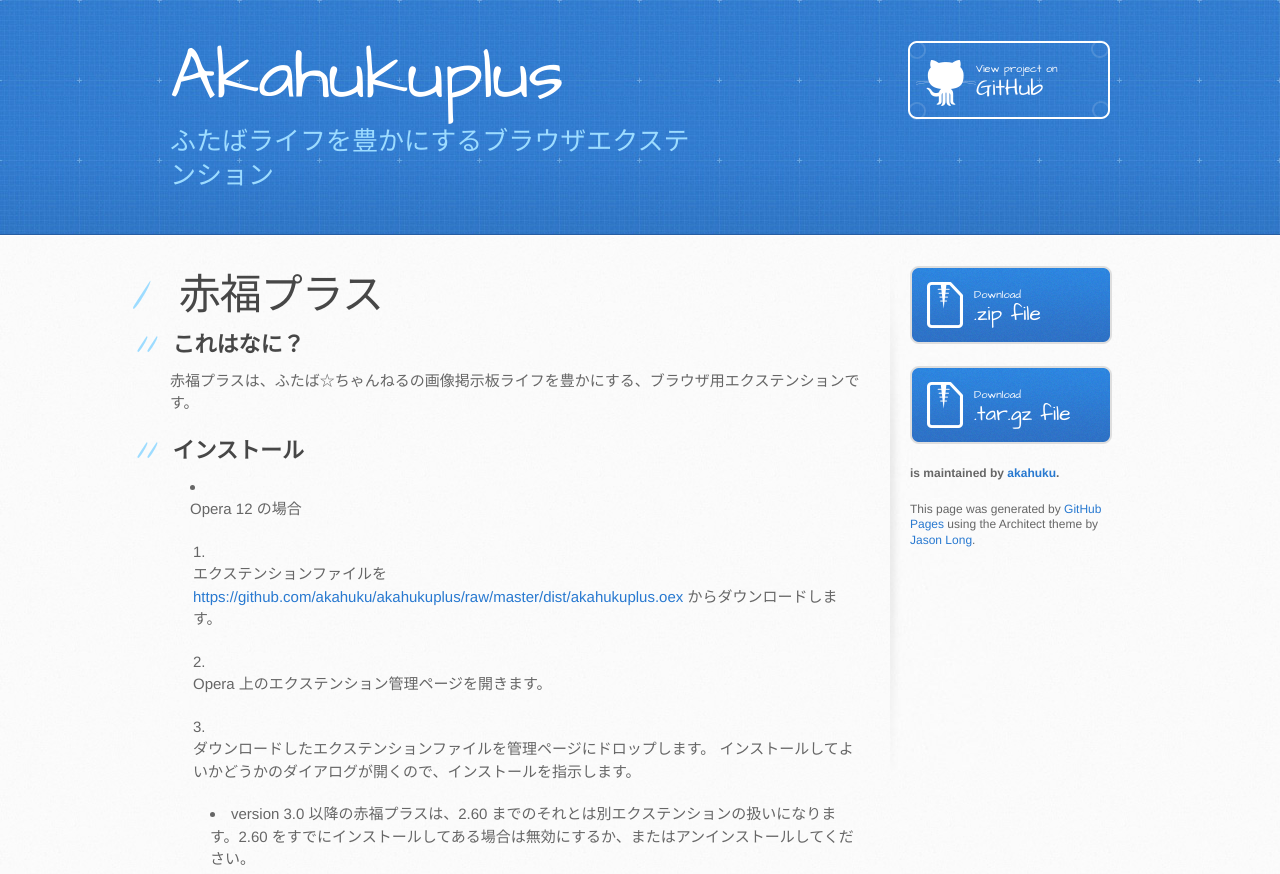
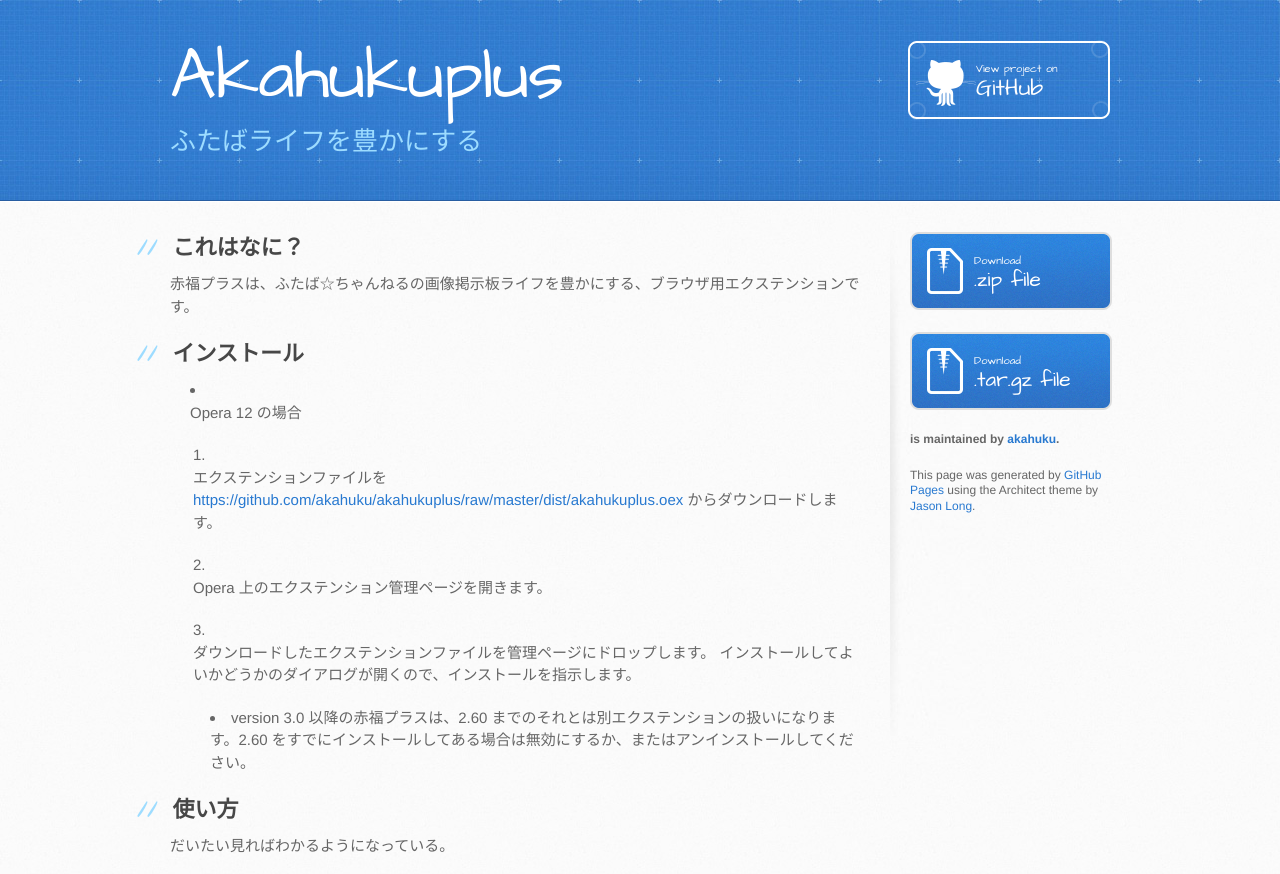
Before and after one commit to akahuku/akahukuplus, a plain HTML site: page index.html in a window 1280 px wide. Shown: the top 874 px of the page. Drawn offline with Linux system fonts and the light colour scheme.

Commit message:
minor fix index.html

```diff
--- a/index.html
+++ b/index.html
@@ -20,7 +20,7 @@
     <header>
       <div class="inner">
         <h1>Akahukuplus</h1>
-        <h2>ふたばライフを豊かにするブラウザエクステンション</h2>
+        <h2>ふたばライフを豊かにする</h2>
         <a href="https://github.com/akahuku/akahukuplus" class="button"><small>View project on</small>GitHub</a>
       </div>
     </header>
@@ -28,9 +28,6 @@
     <div id="content-wrapper">
       <div class="inner clearfix">
         <section id="main-content">
-          <h1>
-<a name="%E8%B5%A4%E7%A6%8F%E3%83%97%E3%83%A9%E3%82%B9" class="anchor" href="#%E8%B5%A4%E7%A6%8F%E3%83%97%E3%83%A9%E3%82%B9"><span class="octicon octicon-link"></span></a>赤福プラス</h1>
-
 <h2>
 <a name="%E3%81%93%E3%82%8C%E3%81%AF%E3%81%AA%E3%81%AB" class="anchor" href="#%E3%81%93%E3%82%8C%E3%81%AF%E3%81%AA%E3%81%AB"><span class="octicon octicon-link"></span></a>これはなに？</h2>
 
```
